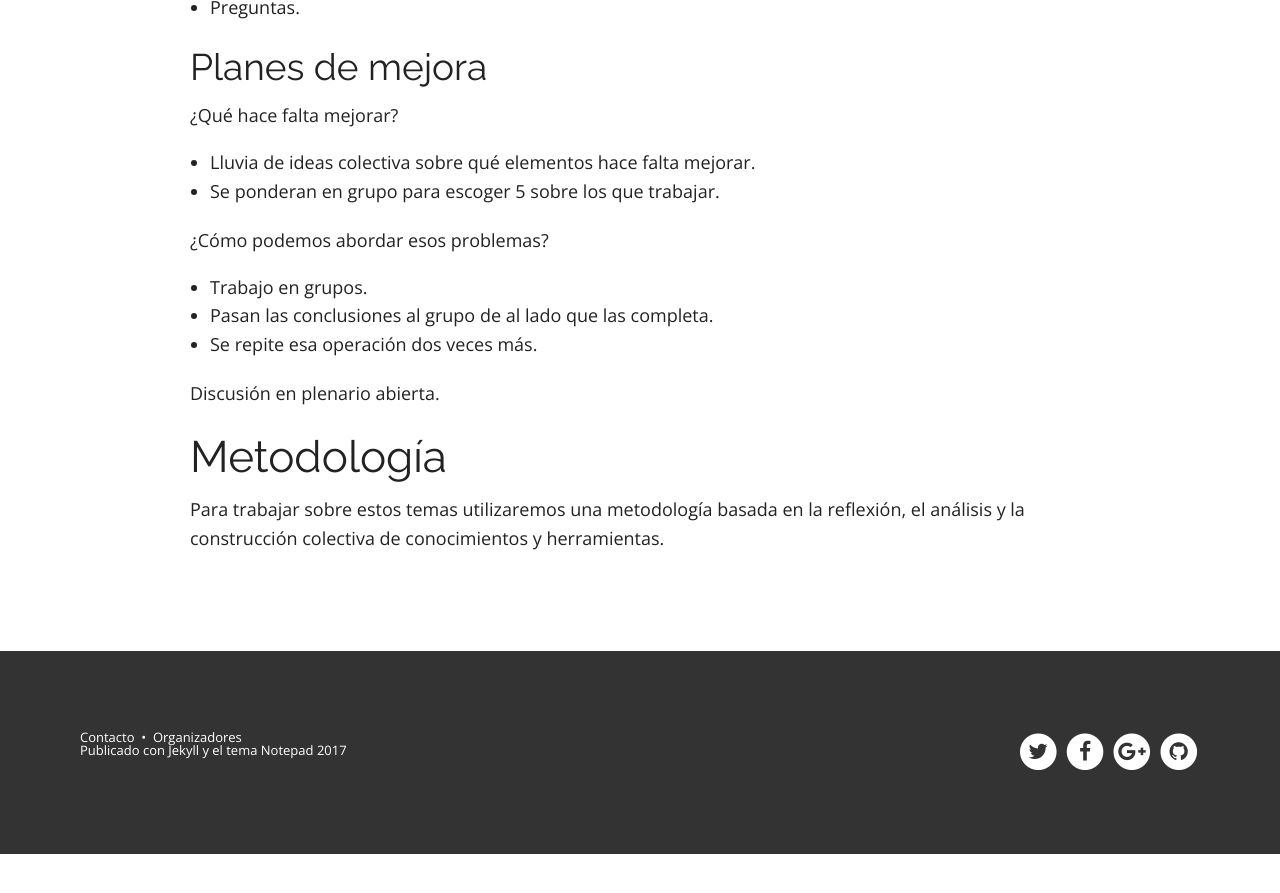
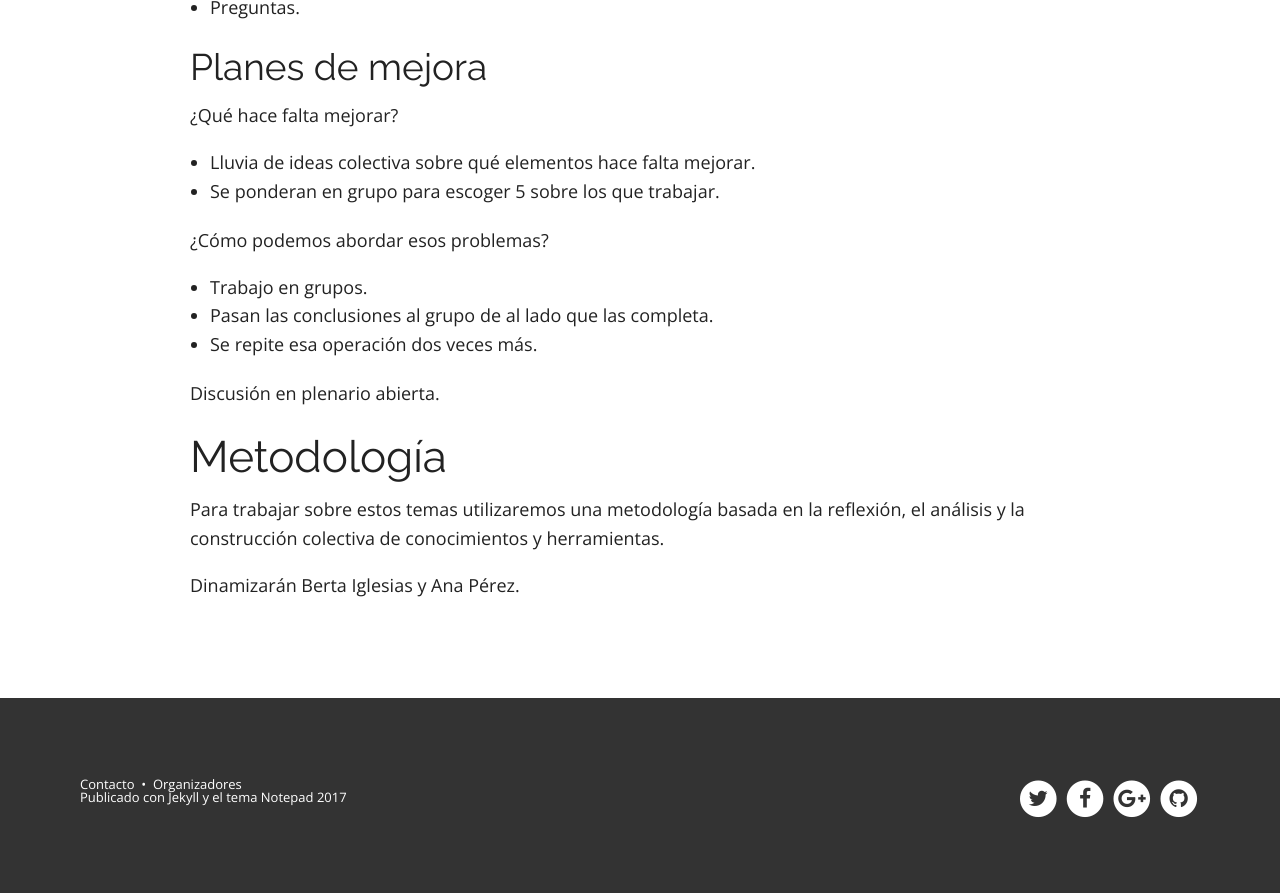
Before and after one commit to escuelaramonfdez/escuelaramonfdez.github.io, a Jekyll site: the page built from contenidos.md, in a window 1280 px wide and 900 px high, scrolled down 3729 px. Shown: the top 893 px of the window. Built offline with Jekyll 4.4.1, drawn with Linux system fonts in a browser that asks for light colours; nearby versions of some CDN libraries; before the commit the page ends 4583 px from its top, so only the background shows below that.

Commit message:
Añadidas dinamizadoras.

```diff
--- a/contenidos.md
+++ b/contenidos.md
@@ -157,4 +157,6 @@ Discusión en plenario abierta.
 
 Para trabajar sobre estos temas utilizaremos una metodología basada en la reflexión, el análisis y la construcción colectiva de conocimientos y herramientas.
 
+Dinamizarán Berta Iglesias y Ana Pérez.
+
 <!-- Puedes descargar el programa en formato [pdf](/docs/programa_escuela_ramon_fdez_2016.pdf). -->
```
